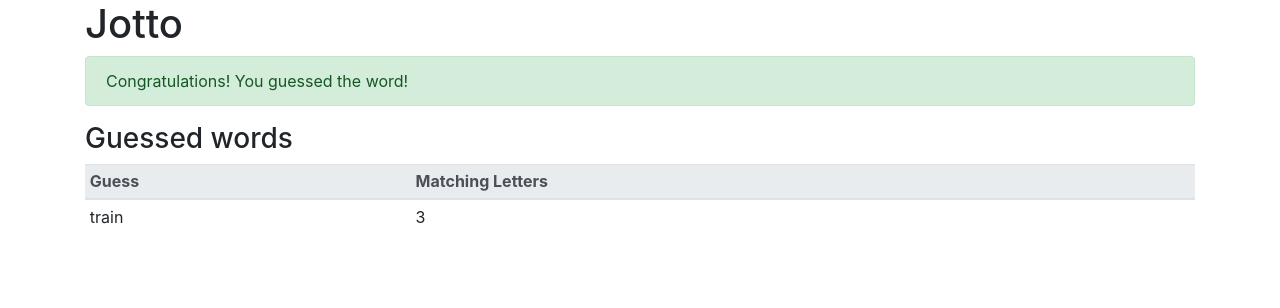
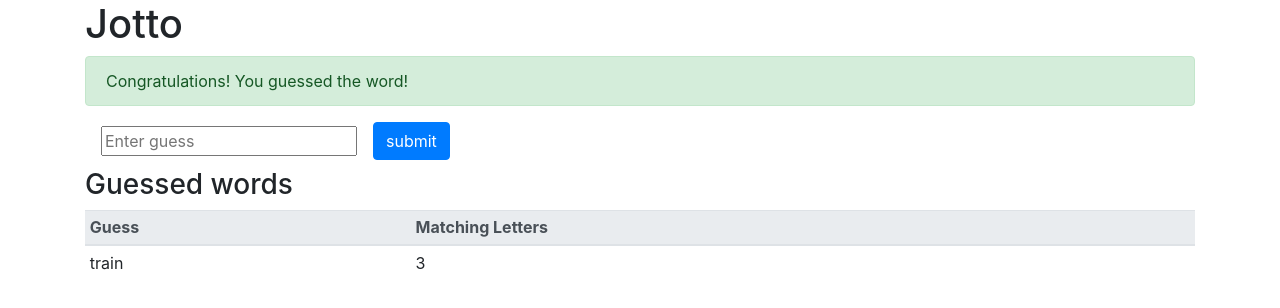
Before and after one commit to Prakhil-tp/jotto, a React (Create React App) app: page / in a window 1280 px wide. Shown: the top 308 px of the page. Built offline with nearby package versions, Linux system fonts and the light colour scheme.

Commit message:
Add loader when secretword is null

```diff
--- a/src/App.js
+++ b/src/App.js
@@ -2,6 +2,7 @@ import React from "react";
 import GuessedWords from "./GuessedWords";
 import Congrats from "./Congrats";
 import hookActions from "./actions/hookActions";
+import Input from "./Input";
 
 /**
  * Reducer to update state, called automatically by dispatch
@@ -32,10 +33,22 @@ function App() {
     hookActions.getSecretWord(setSecretWord);
   }, []);
 
+  if (!state.secretWord) {
+    return (
+      <div className="container" data-test="spinner">
+        <div className="spinner-border" role="status">
+          <span className="sr-only">Loading...</span>
+        </div>
+        <p>Loading secret word</p>
+      </div>
+    );
+  }
+
   return (
     <div data-test="component-app" className="container">
       <h1>Jotto</h1>
       <Congrats success={true} />
+      <Input secretWord={state.secretWord} />
       <GuessedWords
         guessedWords={[{ guessedWord: "train", letterMatchCount: 3 }]}
       />
--- a/src/Input.js
+++ b/src/Input.js
@@ -5,7 +5,7 @@ const Input = ({ secretWord }) => {
   const [currentGuess, setCurrentGuess] = React.useState("");
   return (
     <div data-test="component-input">
-      <from className="form-inline">
+      <form className="form-inline">
         <input
           data-test="input-box"
           className="mb-2 mx-sm-3"
@@ -16,7 +16,7 @@ const Input = ({ secretWord }) => {
         />
         <button
           data-test="submit-button"
-          classname="btn btn-primary mb-2"
+          className="btn btn-primary mb-2"
           onClick={(event) => {
             event.preventDefault();
             // TODO: update guessedWords
@@ -26,7 +26,7 @@ const Input = ({ secretWord }) => {
         >
           submit
         </button>
-      </from>
+      </form>
     </div>
   );
 };
```
Also changed, not shown: 1 other file (tests, documents, lock files or other folders).
